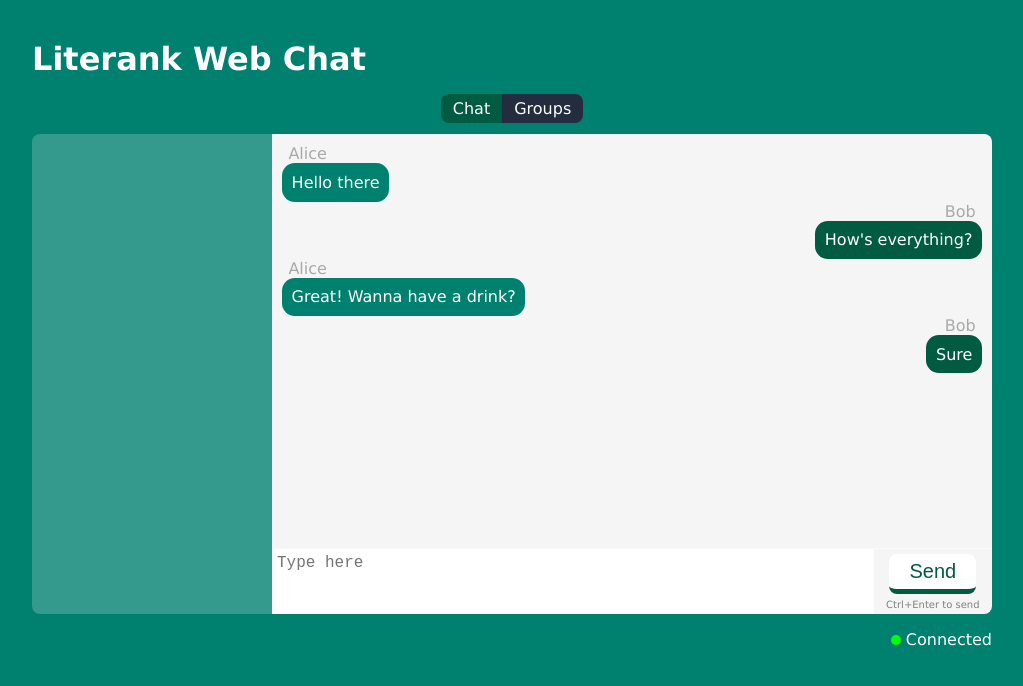
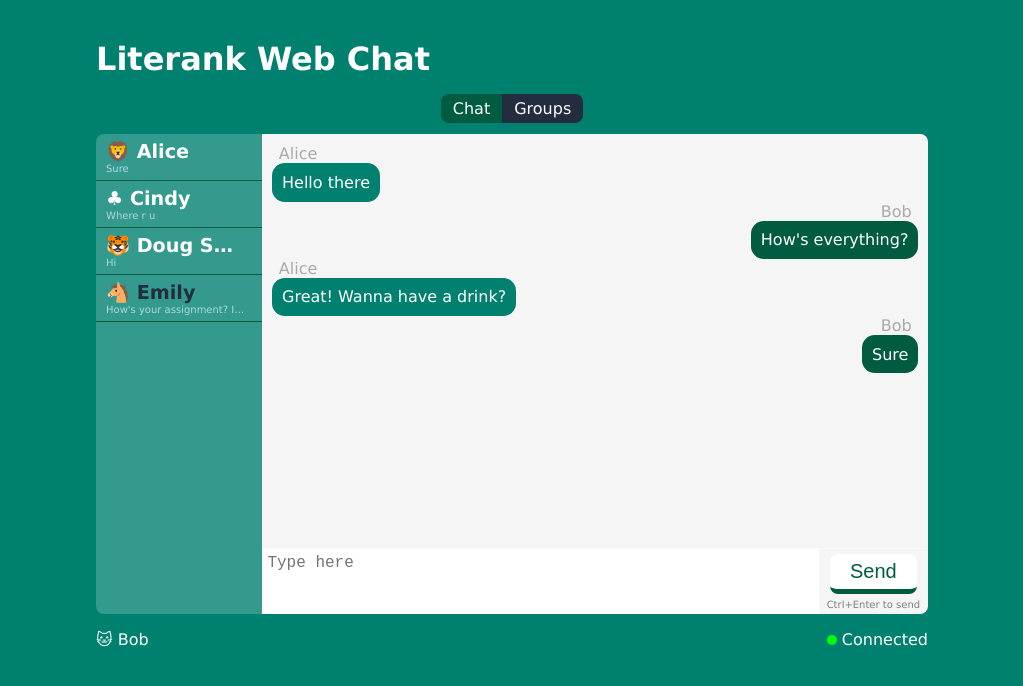
Before and after one commit to Literank/lr_webchat, a React (Create React App) app: page / in a window 1280 px wide. Shown: the top 686 px of the page, without its empty margins (128-1151 px from the left). Built offline with nearby package versions, Linux system fonts and the light colour scheme.

Commit message:
Add test contact list

```diff
--- a/src/App.css
+++ b/src/App.css
@@ -7,7 +7,7 @@ body {
 
 .app {
   margin: 5vh auto;
-  width: 60rem;
+  width: 52rem;
   text-align: center;
   color: var(--text-color);
 }
@@ -38,7 +38,7 @@ body {
 
 .status {
   display: flex;
-  justify-content: flex-end;
+  justify-content: space-between;
   align-items: center;
 }
 
@@ -59,7 +59,7 @@ body {
 }
 
 .main {
-  flex: 3;
+  flex: 4;
   height: 60vh;
   background-color: whitesmoke;
   border-top-right-radius: 0.5rem;
@@ -115,6 +115,11 @@ body {
   color: var(--theme-color);
 }
 
+.connection-status {
+  display: flex;
+  align-items: center;
+}
+
 .dot {
   width: 10px;
   height: 10px;
--- a/src/App.js
+++ b/src/App.js
@@ -1,4 +1,5 @@
 import "./App.css";
+import Contact from "./components/contact";
 import Message from "./components/message";
 
 function App() {
@@ -20,6 +21,24 @@ function App() {
       message: "Sure",
     },
   ];
+  const contacts = [
+    {
+      username: "🦁 Alice",
+      message: "Sure",
+    },
+    {
+      username: "♣ Cindy",
+      message: "Where r u",
+    },
+    {
+      username: "🐯 Doug Smith",
+      message: "Hi",
+    },
+    {
+      username: "🐴 Emily",
+      message: "How's your assignment? I didn't do much yesterday",
+    },
+  ];
   return (
     <div className="app">
       <h1 className="app-name">Literank Web Chat</h1>
@@ -28,7 +47,15 @@ function App() {
         <span className="segment right-seg">Groups</span>
       </div>
       <div className="card">
-        <div className="contacts"></div>
+        <div className="contacts">
+          {contacts.map((e) => (
+            <Contact
+              username={e.username}
+              message={e.message}
+              isOffline={e.username.includes("Emily")}
+            />
+          ))}
+        </div>
         <div className="main">
           <div className="messages">
             {messages.map((e) => (
@@ -49,8 +76,11 @@ function App() {
         </div>
       </div>
       <div className="status">
-        <span className="dot connected"></span>
-        <span>Connected</span>
+        <span>🐱 Bob</span>
+        <div className="connection-status">
+          <span className="dot connected"></span>
+          <span>Connected</span>
+        </div>
       </div>
     </div>
   );
--- /dev/null
+++ b/src/components/Contact.css
@@ -0,0 +1,29 @@
+@import url(../vars.css);
+
+.contact {
+  padding: 6px 10px;
+  border-bottom: solid 1px var(--theme-color);
+  text-align: left;
+}
+
+.name {
+  font-weight: bold;
+  font-size: larger;
+  max-width: 7em;
+}
+
+.last-message {
+  color: lightblue;
+  font-size: x-small;
+  max-width: 14em;
+}
+
+.offline {
+  color: var(--secondary-color);
+}
+
+.truncate {
+  white-space: nowrap;
+  overflow: hidden;
+  text-overflow: ellipsis;
+}
--- /dev/null
+++ b/src/components/contact.jsx
@@ -0,0 +1,14 @@
+import React from "react";
+import "./Contact.css";
+import clsx from "clsx";
+
+const Contact = (props) => {
+  return (
+    <div className={clsx("contact", { offline: props.isOffline })}>
+      <div className="name truncate">{props.username}</div>
+      <div className="last-message truncate">{props.message}</div>
+    </div>
+  );
+};
+
+export default Contact;
```
